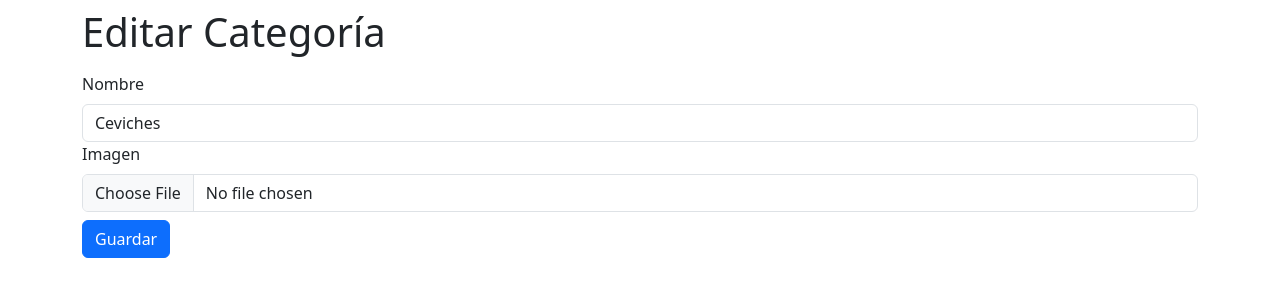
After one commit to Jmendozase6/el_chino_cevicheria_php, a PHP site: page /checkout/presentation/views/home/edit_category_view.php?id=1 in a window 1280 px wide. The commit adds this page. Shown: the top 300 px of the page. Run offline with PHP 8.4, Linux system fonts and the light colour scheme; data comes from the database, SQL or seed files in the repository; data that the repository does not hold is empty.

Commit message:
fix: category admin module

```diff
--- a/data_access_objects/CategoryDAO.php
+++ b/data_access_objects/CategoryDAO.php
@@ -89,7 +89,7 @@ class CategoryDAO
 }
 //
 //$categoryDAO = new categoryDAO();
-//$categories = $categoryDAO->getCategories();
+//$categories_client = $categoryDAO->getCategories();
 //$category = $categoryDAO->getCategoryById(1);
-//print_r($categories);
+//print_r($categories_client);
 //print_r($category);
--- a/presentation/styles/side-bar-style.css
+++ b/presentation/styles/side-bar-style.css
@@ -2,9 +2,6 @@
     font-family: 'Poppins', sans-serif;
 }
 
-.side-bar {
-    width: 75vw;
-}
 
 .header-content {
     width: 60%;
@@ -29,9 +26,11 @@
     font-size: 0.875rem; /* 14px */
     line-height: 1.25rem; /* 20px */
 }
+
 .color-text {
     color: #79869F;
 }
+
 .active {
     background: #e1f1f3;
 }
--- a/presentation/views/cart_new/cart_new_view.php
+++ b/presentation/views/cart_new/cart_new_view.php
@@ -145,7 +145,7 @@ function displayIfAuthenticated($id): string
             });
         </script>
     ';
-        $content = '<div class="col-auto checkout-btn btn-success"></div>' . $javascriptCode;
+        $content = '<div class="col-auto checkout-btn"></div>' . $javascriptCode;
     } else {
         $content = '
          <button type="button" class="btn btn-success" data-bs-toggle="modal"
--- /dev/null
+++ b/presentation/views/home/edit_category_view.php
@@ -0,0 +1,55 @@
+<?php
+
+use data_transfer_objects\CategoryDTO;
+
+require_once '../../../data_access_objects/CategoryDAO.php';
+require_once '../../../data_transfer_objects/CategoryDTO.php';
+
+$id = $_GET['id'];
+$categoryDAO = new CategoryDAO();
+$categoryResponse = $categoryDAO->getCategoriesById($id);
+$categoryDTO = CategoryDTO::createFromResponse($categoryDAO->getCategoriesById($id));
+
+?>
+
+<!doctype html>
+<html lang="es">
+<head>
+  <meta charset="UTF-8">
+  <meta name="viewport"
+        content="width=device-width, user-scalable=no, initial-scale=1.0, maximum-scale=1.0, minimum-scale=1.0">
+  <meta http-equiv="X-UA-Compatible" content="ie=edge">
+  <title>Editar Categoría</title>
+  <link rel="stylesheet" href="../../resources/bootstrap/css/bootstrap.min.css">
+  <link rel="stylesheet" href="https://cdn.jsdelivr.net/npm/bootstrap-icons@1.11.1/font/bootstrap-icons.css">
+</head>
+<body>
+<!--Formulario para editar una categoría-->
+<form action="" method="post" enctype="multipart/form-data">
+  <div class="container">
+    <div class="row">
+      <div class="col-12">
+        <h1 class="py-2">Editar Categoría</h1>
+      </div>
+    </div>
+    <div class="row">
+      <div class="col-12">
+        <label for="name" class="form-label">Nombre</label>
+        <input type="text" class="form-control" id="name" name="name" value="<?= $categoryDTO->getName() ?>" required>
+      </div>
+    </div>
+    <div class="row">
+      <div class="col-12">
+        <label for="image" class="form-label">Imagen</label>
+        <input type="file" class="form-control" id="image" name="image" accept="image/*">
+      </div>
+    </div>
+    <div class="row">
+      <div class="input-field">
+        <button type="submit" class="btn btn-primary my-2" name="btn-sign-in" id="btn-sign-in">Guardar
+        </button>
+      </div>
+    </div>
+  </div>
+</body>
+</html>
--- a/presentation/views/home/home_view.php
+++ b/presentation/views/home/home_view.php
@@ -91,7 +91,7 @@ if ($_SESSION['id'] == null) {
                   <p>Selecciona tu comida favorita</p>
                 </div>
                 <div class="col-auto">
-                  <a href="#">Editar</a>
+                  <a href="add_category_view.php">Editar</a>
                 </div>
               </div>
               <div class="row row-cols-4 g-2">
--- a/presentation/views/initial_client/initial_client_view.php
+++ b/presentation/views/initial_client/initial_client_view.php
@@ -41,7 +41,7 @@ function displayCategoryCards()
         $content .= '
       <div class="col">
                 <div class="card-initial">
-                <a href="../categories/categories_client_view.php?categoryId=' . $categoriesDTO[$i]->getId() . '">
+                <a href="../categories_client/categories_client_view.php?categoryId=' . $categoriesDTO[$i]->getId() . '">
                  <img src="' . $categoriesDTO[$i]->getImg() . '" class="card-img-top-initial" alt="...">
                 </a>
                     <div class="card-body-initial">
```
Also changed, not shown: presentation/styles/add_category_style.css (added, +12 -0 lines), presentation/views/home/add_category_view.php (added, +80 -0 lines), presentation/views/home/delete_category.php (added, +8 -0 lines), presentation/views/categories_client/categories_client.php (renamed from presentation/views/categories/categories_client.php), presentation/views/categories_client/categories_client_view.php (renamed from presentation/views/categories/categories_client_view.php). Lines whose indentation alone changed are shown as unchanged.
